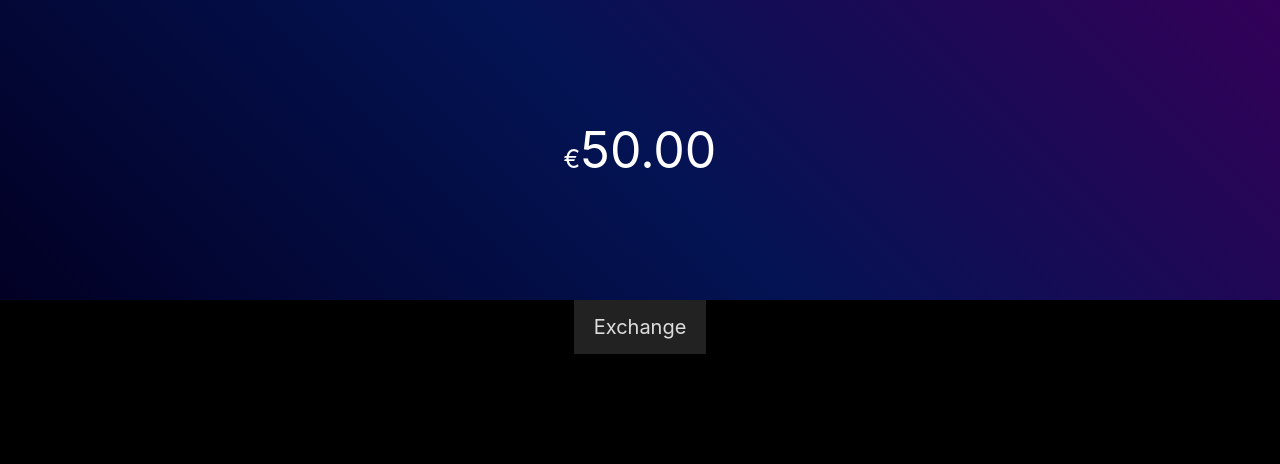
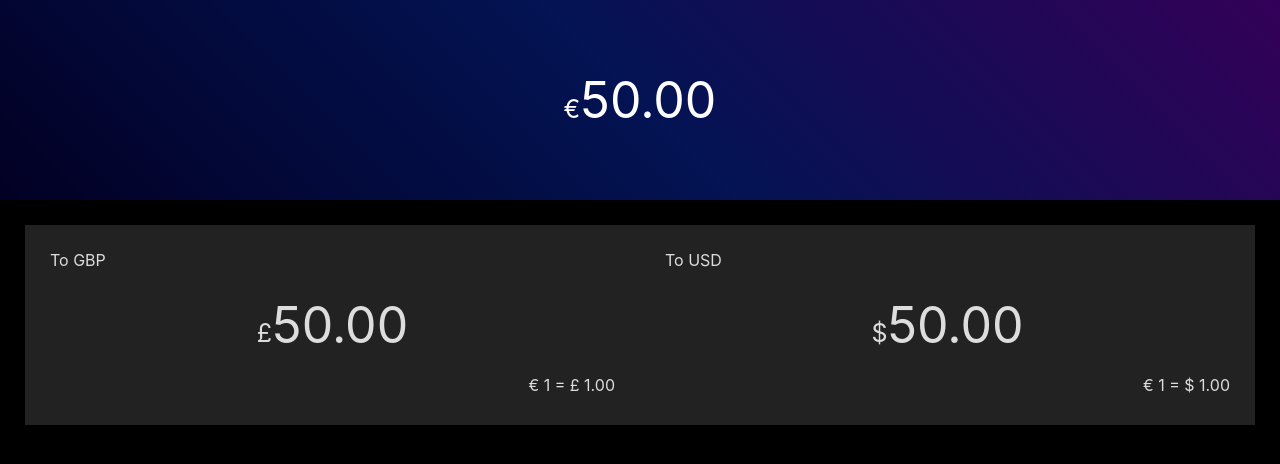
Before and after one commit to kazartsevalex/money_exchange, a React (Create React App) app: page /EUR/exchange in a window 1280 px wide. Shown: the top 464 px of the page. Built offline with nearby package versions, Linux system fonts and the light colour scheme; no server answers.

Commit message:
show pockets to exchange and their rates

```diff
--- a/src/containers/Pocket/Pocket.js
+++ b/src/containers/Pocket/Pocket.js
@@ -9,24 +9,43 @@ import * as actions from '../../store/actions/index';
 class Pocket extends React.Component {
   componentDidMount() {
     this.props.onGetExchangeRates(this.props.match.params.currency);
-    setInterval(this.props.onGetExchangeRates, 10000, this.props.match.params.currency);
+    // setInterval(this.props.onGetExchangeRates, 10000, this.props.match.params.currency);
   }
 
-  getPocketInfo = currency => {
+  getPockets = currency => {
+    let pocket = null;
+    const otherPockets = [];
+
     for (let index in this.props.pockets) {
       if (this.props.pockets[index].currency === currency) {
-        return this.props.pockets[index];
+        pocket = this.props.pockets[index];
+      } else {
+        otherPockets.push(this.props.pockets[index]);
       }
     }
 
-    return null;
+    return [pocket, otherPockets];
   }
 
   render() {
     const { match: { params } } = this.props;
-    const pocket = this.getPocketInfo(params.currency);
+    const [pocket, otherPockets] = this.getPockets(params.currency);
 
     if (!pocket) return <Redirect to='/' />;
+
+    for (let i = 0; i < otherPockets.length; i++) {
+      otherPockets[i] = (
+        <Link
+          to={`/${params.currency}/exchange/${otherPockets[i].currency}`}
+          className={classes.PocketToExchange}
+          key={otherPockets[i].currency}
+        >
+          <header>To {otherPockets[i].currency}</header>
+          <div><span>{otherPockets[i].sign}</span>{otherPockets[i].amount.toFixed(2)}</div>
+          <footer>{pocket.sign} 1 = {otherPockets[i].sign} {this.props.rates.rates[otherPockets[i].currency].toFixed(2)}</footer>
+        </Link>
+      )
+    }
 
     return (
       <div className={classes.Pocket}>
@@ -37,10 +56,17 @@ class Pocket extends React.Component {
           </div>
         </div>
         <div className={classes.PocketActions}>
-          <Link to={`/${params.currency}/exchange`}>Exchange</Link>
+          <Route path={`/${params.currency}`} exact>
+            <Link to={`/${params.currency}/exchange`}>Exchange</Link>
+          </Route>
         </div>
         <div className={classes.PocketBottom}>
           <Route path={`/${params.currency}`} exact component={History} />
+          <Route path={`/${params.currency}/exchange`} exact>
+            <div className={classes.OtherPockets}>
+              {otherPockets}
+            </div>
+          </Route>
         </div>
       </div>
     );
--- a/src/containers/Pocket/Pocket.module.css
+++ b/src/containers/Pocket/Pocket.module.css
@@ -1,7 +1,7 @@
 .Pocket {
   display: grid;
   grid-template-columns: auto;
-  grid-template-rows: 300px auto auto;
+  grid-template-rows: 200px auto auto;
   grid-template-areas:
     "pocket_header"
     "pocket_actions"
@@ -53,3 +53,51 @@
   grid-area: pocket_history;
   padding: 25px;
 }
+
+.OtherPockets {
+  display: flex;
+  flex-flow: row;
+  justify-content: flex-start;
+  align-items: center;
+}
+
+.PocketToExchange {
+  width: 50%;
+  height: 150px;
+  padding: 25px;
+  background-color: #222;
+  color: #ddd;
+  text-decoration: none;
+  display: grid;
+  grid-template-columns: auto;
+  grid-template-rows: 25px auto 25px;
+  grid-template-areas:
+    "subpocket_header"
+    "subpocket_amount"
+    "subpocket_rate";
+}
+.PocketToExchange:hover {
+  padding: 24px;
+  background-color: #000;
+  color: #fff;
+  border: 1px solid #222;
+}
+
+.PocketToExchange header {
+  grid-area: subpocket_header;
+}
+.PocketToExchange div {
+  grid-area: subpocket_amount;
+  display: flex;
+  align-items: center;
+  justify-content: center;
+  font-size: 50px;
+}
+.PocketToExchange div span {
+  font-size: 25px;
+  margin-bottom: -15px;
+}
+.PocketToExchange footer {
+  grid-area: subpocket_rate;
+  text-align: right;
+}
```
